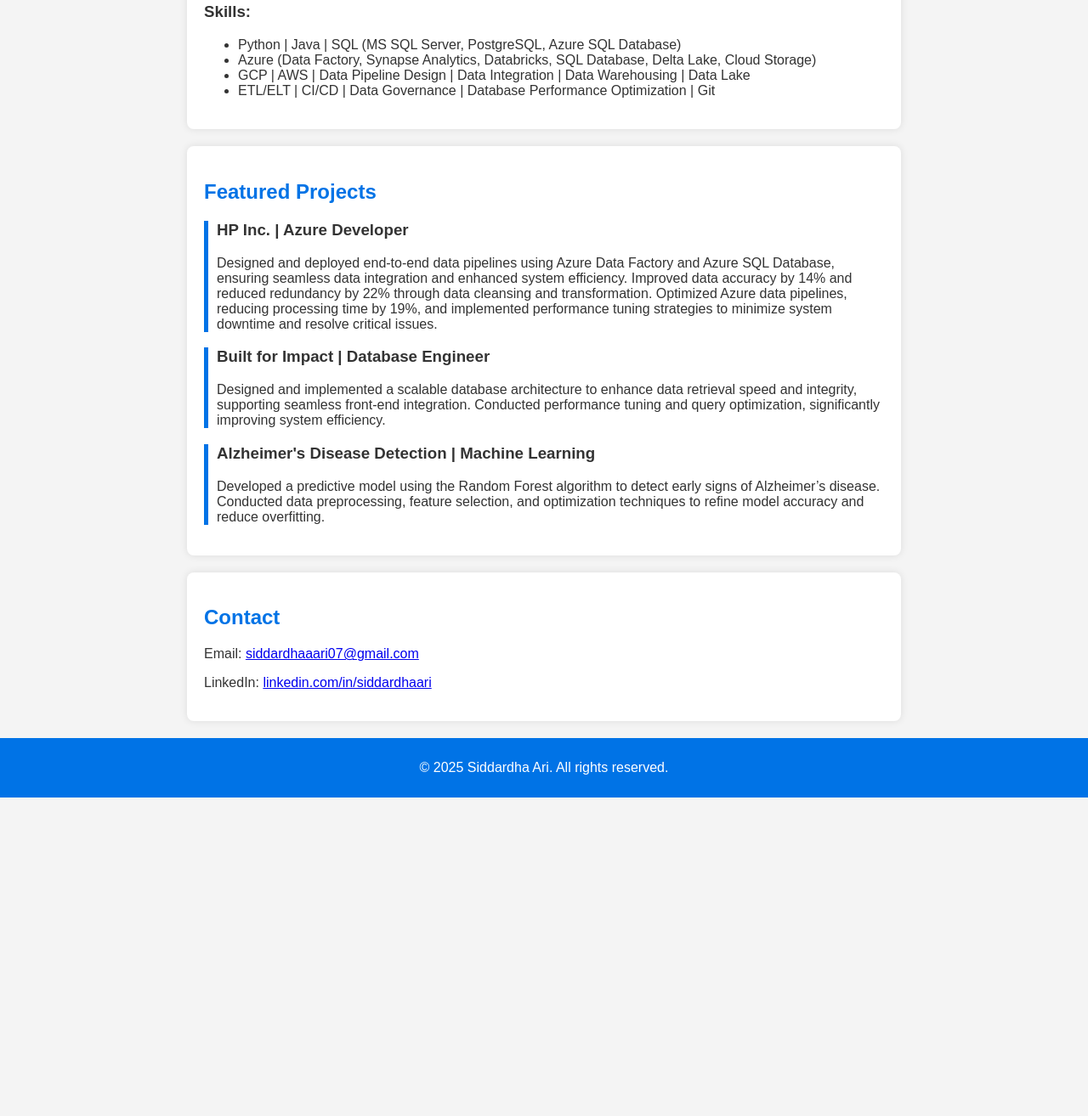
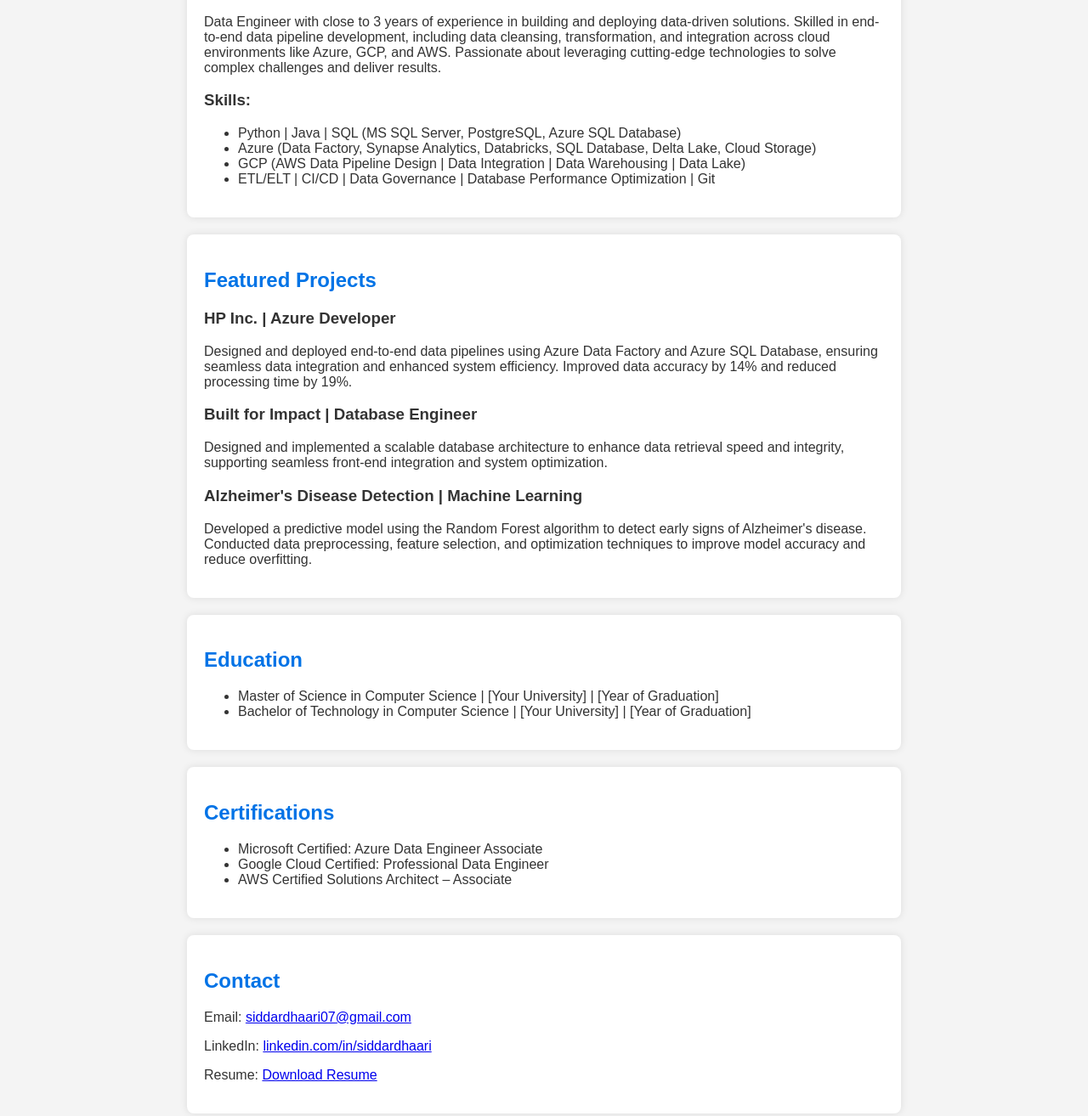
Before and after one commit to SiddardhaAri/portfolio, a plain HTML site: page index.html in a window 1280 px wide. Shown: the part 347-1661 px from the top of the page at 85% size. Before the commit the page ends 1286 px from the top, so only its background shows below. Drawn offline with Linux system fonts and the light colour scheme.

Commit message:
Update index.html

```diff
--- a/index.html
+++ b/index.html
@@ -7,14 +7,19 @@
     <link rel="stylesheet" href="style.css">
 </head>
 <body>
+    <nav>
+        <ul>
+            <li><a href="#about">About Me</a></li>
+            <li><a href="#projects">Projects</a></li>
+            <li><a href="#education">Education</a></li>
+            <li><a href="#certifications">Certifications</a></li>
+            <li><a href="#contact">Contact</a></li>
+        </ul>
+    </nav>
+
     <header>
         <h1>Siddardha Ari</h1>
         <p>Data Engineer | Cloud Developer | AI Enthusiast</p>
-        <nav>
-            <a href="#about">About Me</a>
-            <a href="#projects">Projects</a>
-            <a href="#contact">Contact</a>
-        </nav>
     </header>
 
     <section id="about">
@@ -24,37 +29,49 @@
         <ul>
             <li>Python | Java | SQL (MS SQL Server, PostgreSQL, Azure SQL Database)</li>
             <li>Azure (Data Factory, Synapse Analytics, Databricks, SQL Database, Delta Lake, Cloud Storage)</li>
-            <li>GCP | AWS | Data Pipeline Design | Data Integration | Data Warehousing | Data Lake</li>
+            <li>GCP (AWS Data Pipeline Design | Data Integration | Data Warehousing | Data Lake)</li>
             <li>ETL/ELT | CI/CD | Data Governance | Database Performance Optimization | Git</li>
         </ul>
     </section>
 
     <section id="projects">
         <h2>Featured Projects</h2>
-        <div class="project">
+        <div>
             <h3>HP Inc. | Azure Developer</h3>
-            <p>Designed and deployed end-to-end data pipelines using Azure Data Factory and Azure SQL Database, ensuring seamless data integration and enhanced system efficiency. Improved data accuracy by 14% and reduced redundancy by 22% through data cleansing and transformation. Optimized Azure data pipelines, reducing processing time by 19%, and implemented performance tuning strategies to minimize system downtime and resolve critical issues.</p>
+            <p>Designed and deployed end-to-end data pipelines using Azure Data Factory and Azure SQL Database, ensuring seamless data integration and enhanced system efficiency. Improved data accuracy by 14% and reduced processing time by 19%.</p>
         </div>
+        <div>
+            <h3>Built for Impact | Database Engineer</h3>
+            <p>Designed and implemented a scalable database architecture to enhance data retrieval speed and integrity, supporting seamless front-end integration and system optimization.</p>
+        </div>
+        <div>
+            <h3>Alzheimer's Disease Detection | Machine Learning</h3>
+            <p>Developed a predictive model using the Random Forest algorithm to detect early signs of Alzheimer's disease. Conducted data preprocessing, feature selection, and optimization techniques to improve model accuracy and reduce overfitting.</p>
+        </div>
+    </section>
 
-        <div class="project">
-            <h3>Built for Impact | Database Engineer</h3>
-            <p>Designed and implemented a scalable database architecture to enhance data retrieval speed and integrity, supporting seamless front-end integration. Conducted performance tuning and query optimization, significantly improving system efficiency.</p>
-        </div>
+    <section id="education">
+        <h2>Education</h2>
+        <ul>
+            <li>Master of Science in Computer Science | [Your University] | [Year of Graduation]</li>
+            <li>Bachelor of Technology in Computer Science | [Your University] | [Year of Graduation]</li>
+        </ul>
+    </section>
 
-        <div class="project">
-            <h3>Alzheimer's Disease Detection | Machine Learning</h3>
-            <p>Developed a predictive model using the Random Forest algorithm to detect early signs of Alzheimer’s disease. Conducted data preprocessing, feature selection, and optimization techniques to refine model accuracy and reduce overfitting.</p>
-        </div>
+    <section id="certifications">
+        <h2>Certifications</h2>
+        <ul>
+            <li>Microsoft Certified: Azure Data Engineer Associate</li>
+            <li>Google Cloud Certified: Professional Data Engineer</li>
+            <li>AWS Certified Solutions Architect – Associate</li>
+        </ul>
     </section>
 
     <section id="contact">
         <h2>Contact</h2>
-        <p>Email: <a href="mailto:siddardhaaari07@gmail.com">siddardhaaari07@gmail.com</a></p>
+        <p>Email: <a href="mailto:siddardhaari07@gmail.com">siddardhaari07@gmail.com</a></p>
         <p>LinkedIn: <a href="https://www.linkedin.com/in/siddardhaari" target="_blank">linkedin.com/in/siddardhaari</a></p>
+        <p>Resume: <a href="SiddardhaAri_Resume.pdf" download>Download Resume</a></p>
     </section>
-
-    <footer>
-        <p>&copy; 2025 Siddardha Ari. All rights reserved.</p>
-    </footer>
 </body>
 </html>
```
